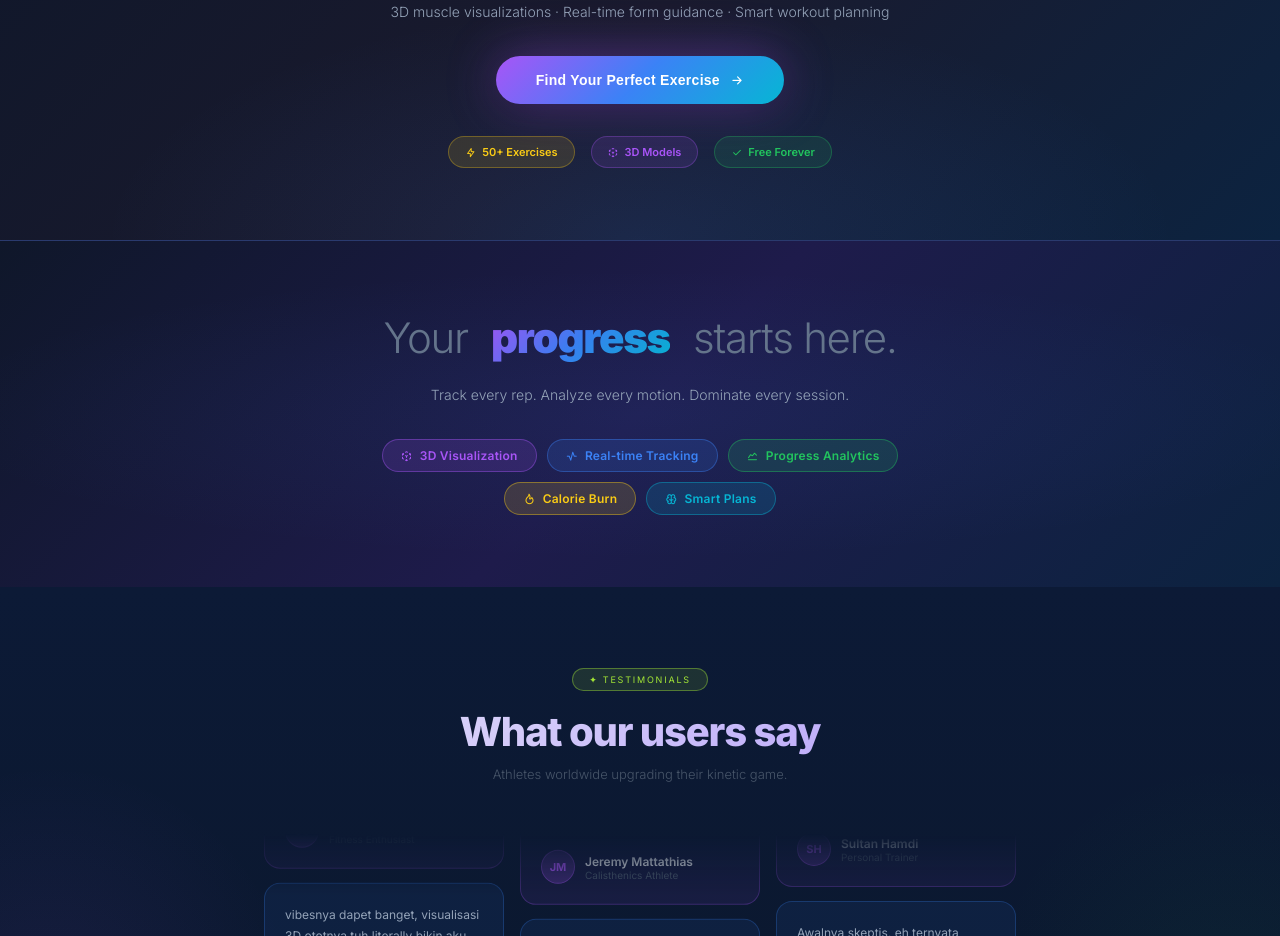
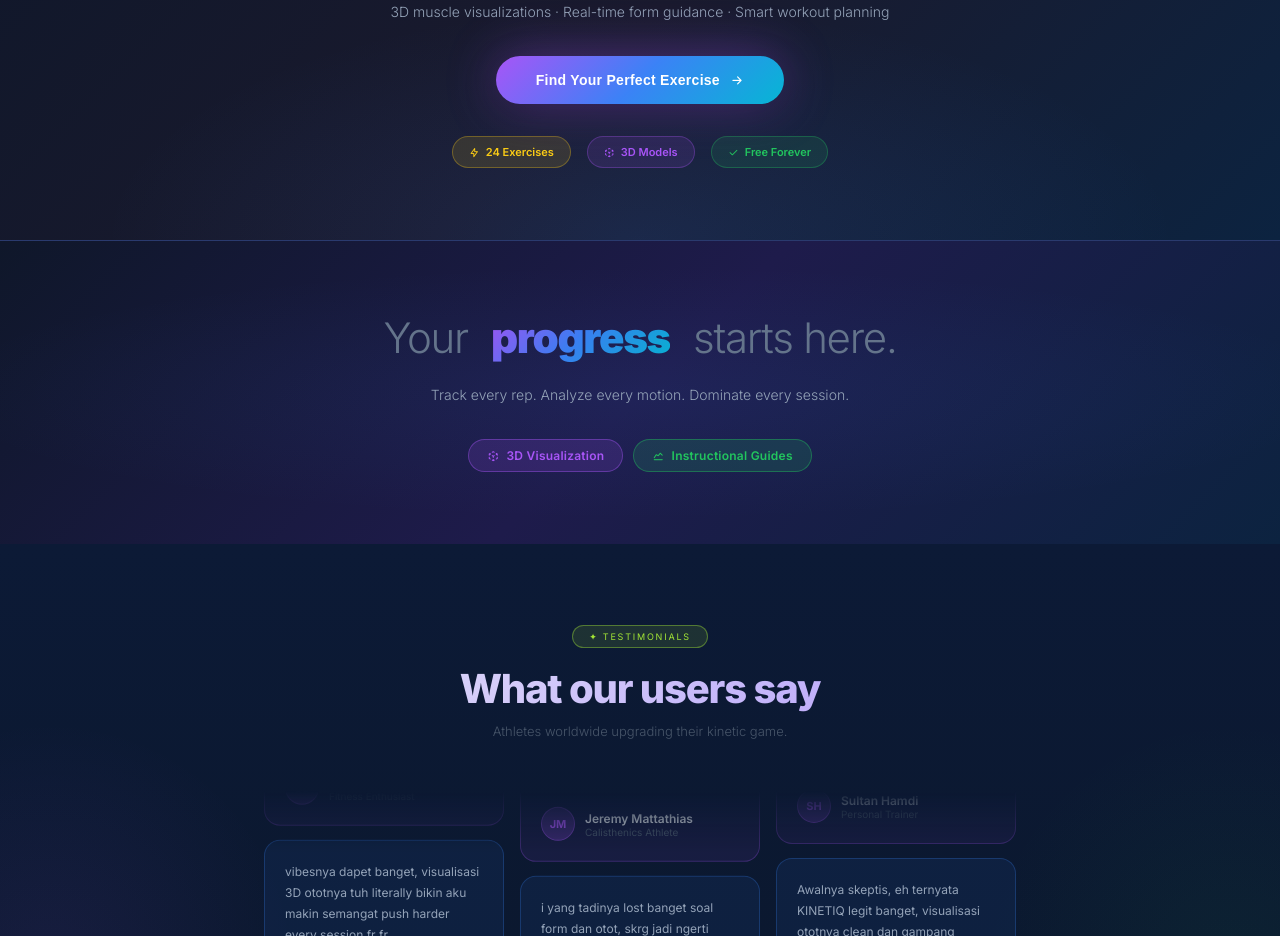
Before and after one commit to belvanykennetta/KINETIQ, a website: page public/index.html in a window 1280 px wide. Shown: the part 836-1772 px from the top of the page. Drawn offline with nearby package versions, Linux system fonts and the light colour scheme.

Commit message:
final banget

```diff
--- a/public/index.html
+++ b/public/index.html
@@ -487,7 +487,7 @@ html,body{background:var(--bg-base);font-family:'Inter',system-ui,sans-serif;col
         <i class="ti ti-arrow-right cta-arrow" aria-hidden="true"></i>
       </button>
       <div class="cta-badges">
-        <div class="cta-badge b1"><i class="ti ti-bolt"></i> 50+ Exercises</div>
+        <div class="cta-badge b1"><i class="ti ti-bolt"></i> 24 Exercises</div>
         <div class="cta-badge b2"><i class="ti ti-3d-cube-sphere"></i> 3D Models</div>
         <div class="cta-badge b3"><i class="ti ti-check"></i> Free Forever</div>
       </div>
@@ -503,10 +503,7 @@ html,body{background:var(--bg-base);font-family:'Inter',system-ui,sans-serif;col
       <p class="cycle-sub">Track every rep. Analyze every motion. Dominate every session.</p>
       <div class="feature-pills">
         <div class="fpill purple"><i class="ti ti-3d-cube-sphere"></i> 3D Visualization</div>
-        <div class="fpill blue"><i class="ti ti-activity"></i> Real-time Tracking</div>
-        <div class="fpill green"><i class="ti ti-chart-line"></i> Progress Analytics</div>
-        <div class="fpill yellow"><i class="ti ti-flame"></i> Calorie Burn</div>
-        <div class="fpill cyan"><i class="ti ti-brain"></i> Smart Plans</div>
+        <div class="fpill green"><i class="ti ti-chart-line"></i> Instructional Guides</div>
       </div>
     </div>
   </section>
```
